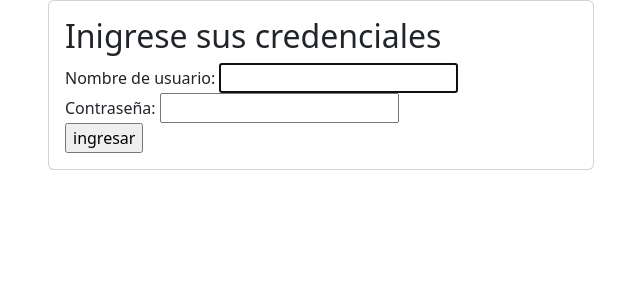
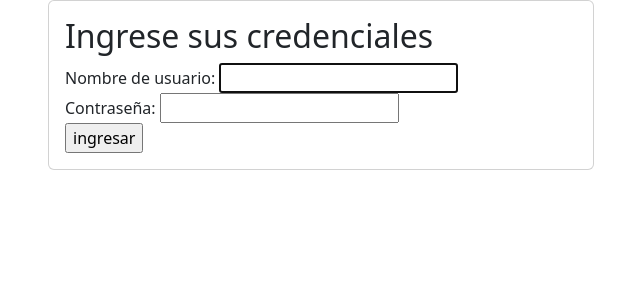
Before and after one commit to federicoFrancesconi/UCSE-2024-IW-TP, a Django app: page /accounts/login/ in a window 1280 px wide. Shown: the top 300 px of the page, without its empty margins (319-959 px from the left). Run offline with Django 5.2, Linux system fonts and the light colour scheme.

Commit message:
Mover /templates a root proyecto

```diff
--- a/DescuentAr/DescuentAr/settings.py
+++ b/DescuentAr/DescuentAr/settings.py
@@ -11,6 +11,7 @@ https://docs.djangoproject.com/en/5.1/ref/settings/
 """
 
 from pathlib import Path
+import os
 
 # Build paths inside the project like this: BASE_DIR / 'subdir'.
 BASE_DIR = Path(__file__).resolve().parent.parent
@@ -55,7 +56,7 @@ ROOT_URLCONF = 'DescuentAr.urls'
 TEMPLATES = [
     {
         'BACKEND': 'django.template.backends.django.DjangoTemplates',
-        'DIRS': [],
+        'DIRS': [os.path.join(BASE_DIR, 'templates')],
         'APP_DIRS': True,
         'OPTIONS': {
             'context_processors': [
--- a/DescuentAr/sitio/templates/registration/login.html
+++ b/DescuentAr/templates/registration/login.html
@@ -13,7 +13,7 @@
 
                 <div class="card">
                     <div class="card-body">
-                      <h2 class="card-title">Inigrese sus credenciales</h2>
+                      <h2 class="card-title">Ingrese sus credenciales</h2>
 
                       <form action="" method="post">
                         {% csrf_token %}
```
Also changed, not shown: DescuentAr/templates/base.html (renamed from DescuentAr/sitio/templates/base.html), DescuentAr/templates/header.html (renamed from DescuentAr/sitio/templates/header.html), DescuentAr/templates/home.html (renamed from DescuentAr/sitio/templates/home.html).
